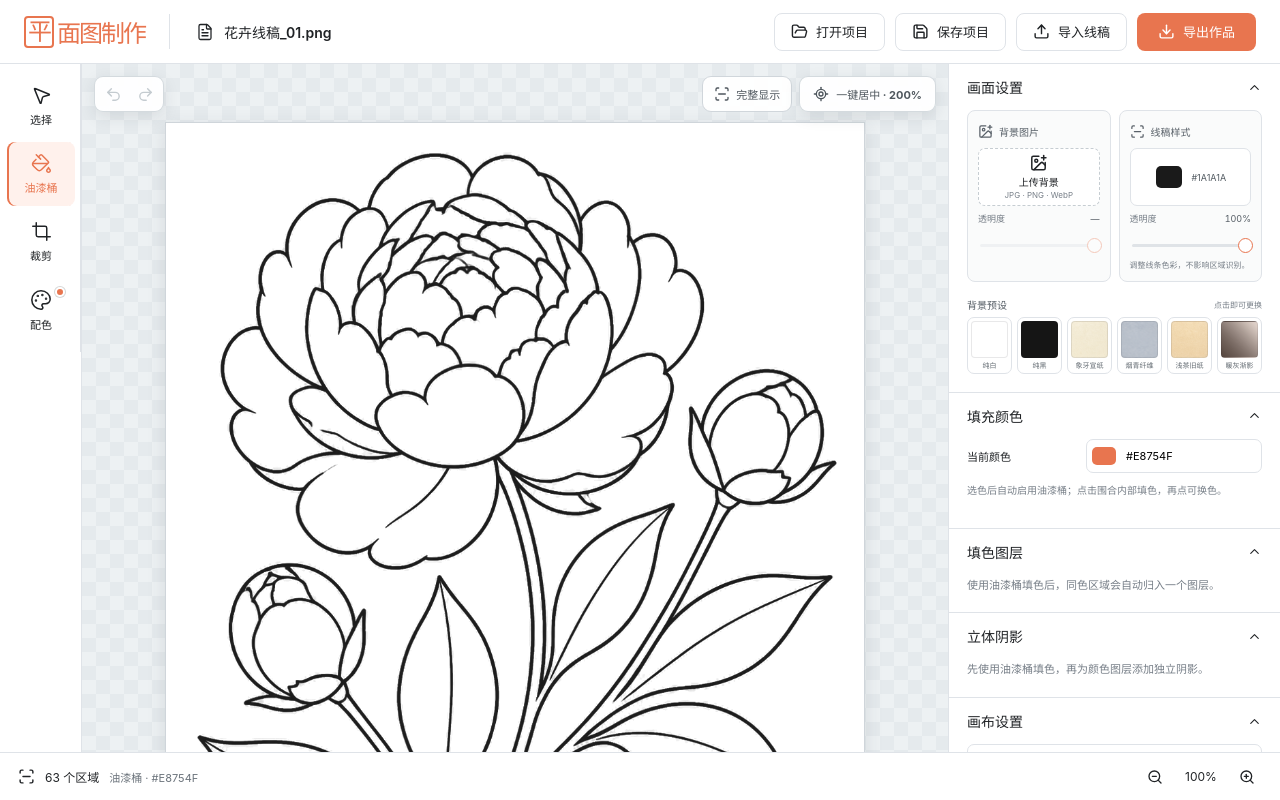
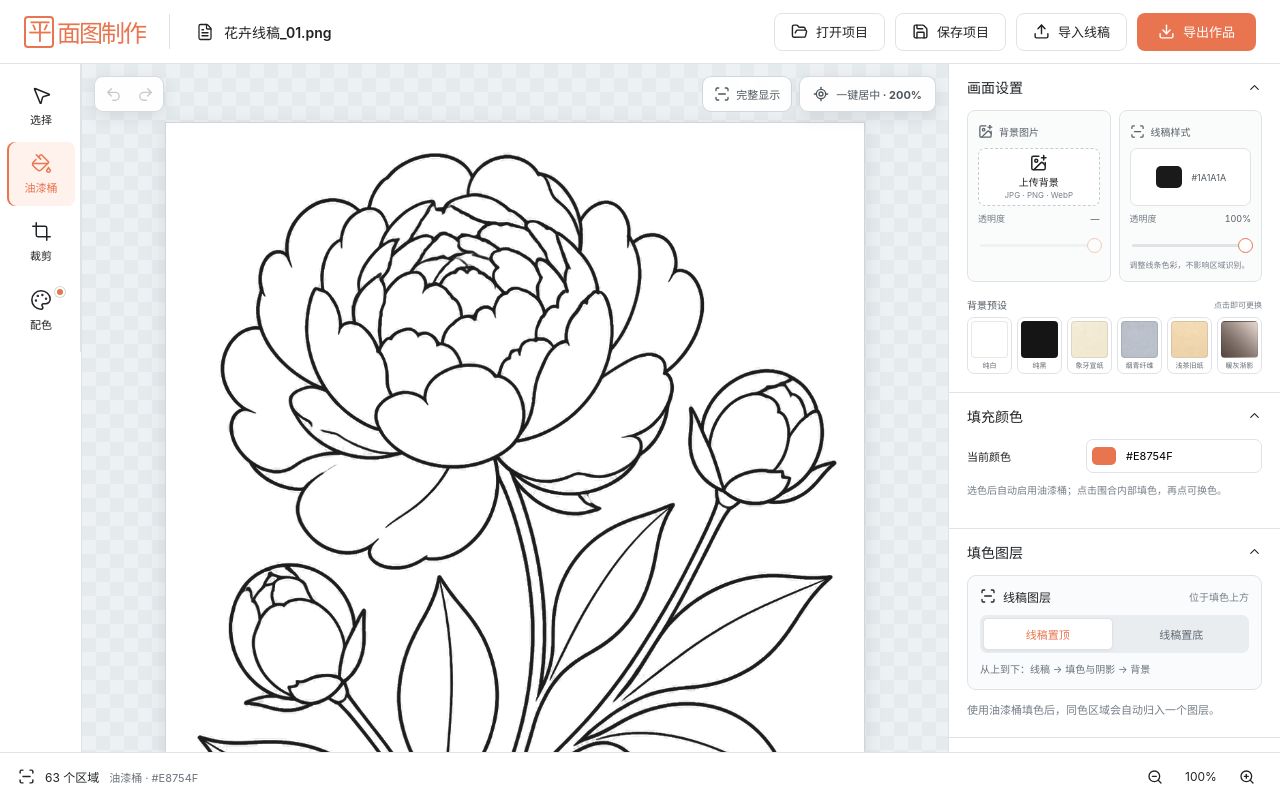
Before and after one commit to sange1022/floor-plan-maker, a React (Vite) app: page / in a window 1280 px wide. Built offline with nearby package versions, Linux system fonts and the light colour scheme.

Commit message:
Add line-art layer stacking controls for preview and export

```diff
--- a/src/App.jsx
+++ b/src/App.jsx
@@ -60,6 +60,7 @@ export default function App() {
   const [fillColor, setFillColor] = useState('#E8754F')
   const [lineColor, setLineColor] = useState('#1A1A1A')
   const [lineOpacity, setLineOpacity] = useState(100)
+  const [linePosition, setLinePosition] = useState('top')
   const [sensitivity, setSensitivity] = useState(54)
   const [gapSize, setGapSize] = useState(1)
   const [hoverPreview, setHoverPreview] = useState(true)
@@ -209,7 +210,7 @@ export default function App() {
       documentName,
       editor,
       settings: {
-        fillColor, lineColor, lineOpacity, sensitivity, gapSize, hoverPreview,
+        fillColor, lineColor, lineOpacity, linePosition, sensitivity, gapSize, hoverPreview,
         backgroundOpacity, fillLayerOpacities, fillLayerVisibility, fillLayerShadows,
       },
       background: background ? { name: backgroundName, data: imageToDataUrl(background) } : null,
@@ -239,6 +240,7 @@ export default function App() {
       setFillColor(normalizeHex(settings.fillColor) || '#E8754F')
       setLineColor(settings.lineColor || '#1A1A1A')
       setLineOpacity(settings.lineOpacity ?? 100)
+      setLinePosition(settings.linePosition === 'bottom' ? 'bottom' : 'top')
       setSensitivity(settings.sensitivity ?? 54)
       setGapSize(settings.gapSize ?? 1)
       setHoverPreview(settings.hoverPreview !== false)
@@ -381,6 +383,7 @@ export default function App() {
               busy={busy}
               lineColor={lineColor}
               lineOpacity={lineOpacity}
+              linePosition={linePosition}
               sensitivity={sensitivity}
               gapSize={gapSize}
               hoverPreview={hoverPreview}
@@ -428,6 +431,16 @@ export default function App() {
             </div> : null}
           </InspectorSection>
           <InspectorSection title={`填色图层${fillLayers.length ? ` (${fillLayers.length})` : ''}`}>
+            <div className="line-layer-order">
+              <div className="line-layer-heading"><ScanLine size={16} /><strong>线稿图层</strong><small>{linePosition === 'top' ? '位于填色上方' : '位于填色下方'}</small></div>
+              <div className="line-order-buttons" role="group" aria-label="线稿图层顺序">
+                {[{ value: 'top', label: '线稿置顶' }, { value: 'bottom', label: '线稿置底' }].map((item) => (
+                  <button key={item.value} type="button" aria-pressed={linePosition === item.value}
+                    onClick={() => { setLinePosition(item.value); setMessage(`${item.label}，填色和导出按新顺序显示`) }}>{item.label}</button>
+                ))}
+              </div>
+              <p className="line-stack-description">从上到下：{linePosition === 'top' ? '线稿 → 填色与阴影 → 背景' : '填色与阴影 → 线稿 → 背景'}</p>
+            </div>
             {fillLayers.length ? (
               <div className="fill-layer-list">
                 {fillLayers.map((layer) => {
--- a/src/components/EditorCanvas.jsx
+++ b/src/components/EditorCanvas.jsx
@@ -1,5 +1,6 @@
 import { forwardRef, useEffect, useImperativeHandle, useRef, useState } from 'react'
 import { analyzeRegions, countClosedRegions, createLineMask, fillClosedRegion, findClosedRegion, hexToRgb } from '../lib/canvasEngine'
+import { drawArtworkLayers } from '../lib/compositeLayers'
 
 const loadDataImage = (url) => new Promise((resolve, reject) => {
   const image = new Image()
@@ -36,7 +37,7 @@ const distributeByFactor = (range, slices, factor, addUp) => {
 
 const EditorCanvas = forwardRef(function EditorCanvas(
   {
-    source, tool, fillColor, busy, lineColor, lineOpacity, sensitivity, gapSize, hoverPreview, background, backgroundOpacity,
+    source, tool, fillColor, busy, lineColor, lineOpacity, linePosition = 'top', sensitivity, gapSize, hoverPreview, background, backgroundOpacity,
     fillLayerOpacities, fillLayerVisibility, fillLayerShadows, zoom, cropRequest, onRegions, onLayersChange, onMessage,
     onBusy, onCanvasSize, onCropApplied, onCropCancel, onHistoryChange,
   },
@@ -202,9 +203,7 @@ const EditorCanvas = forwardRef(function EditorCanvas(
       compositeContext.drawImage(engine.shadowLayerCanvas, 0, 0)
       compositeContext.restore()
     })
-    ctx.drawImage(engine.shadowCompositeCanvas, 0, 0)
     fillContext.putImageData(engine.displayFill, 0, 0)
-    ctx.drawImage(engine.fillCanvas, 0, 0)
 
     const lineContext = engine.lineCanvas.getContext('2d')
     const lineImage = lineContext.createImageData(canvas.width, canvas.height)
@@ -218,7 +217,7 @@ const EditorCanvas = forwardRef(function EditorCanvas(
     }
     lineContext.clearRect(0, 0, canvas.width, canvas.height)
     lineContext.putImageData(lineImage, 0, 0)
-    ctx.drawImage(engine.lineCanvas, 0, 0)
+    drawArtworkLayers(ctx, engine, linePosition)
   }
 
   const clearHover = () => {
@@ -352,7 +351,7 @@ const EditorCanvas = forwardRef(function EditorCanvas(
     })
   }, [cropRequest, tool])
 
-  useEffect(render, [background, backgroundOpacity, fillLayerOpacities, fillLayerVisibility, fillLayerShadows, lineColor, lineOpacity])
+  useEffect(render, [background, backgroundOpacity, fillLayerOpacities, fillLayerVisibility, fillLayerShadows, lineColor, lineOpacity, linePosition])
 
   useEffect(() => {
     lastHoverSeedRef.current = -1
@@ -459,9 +458,7 @@ const EditorCanvas = forwardRef(function EditorCanvas(
           naturalContext.drawImage(background, (engine.width - width) / 2, (engine.height - height) / 2, width, height)
           naturalContext.restore()
         }
-        if (engine.shadowCompositeCanvas) naturalContext.drawImage(engine.shadowCompositeCanvas, 0, 0)
-        naturalContext.drawImage(engine.fillCanvas, 0, 0)
-        naturalContext.drawImage(engine.lineCanvas, 0, 0)
+        drawArtworkLayers(naturalContext, engine, linePosition)
       }
       const output = document.createElement('canvas')
       output.width = engine.width * scale
--- /dev/null
+++ b/src/lib/compositeLayers.js
@@ -0,0 +1,9 @@
+// The background is drawn first by the caller. Use the same stack for preview and export.
+export function drawArtworkLayers(context, { lineCanvas, fillCanvas, shadowCompositeCanvas }, linePosition = 'top') {
+  const layers = linePosition === 'bottom'
+    ? [lineCanvas, shadowCompositeCanvas, fillCanvas]
+    : [shadowCompositeCanvas, fillCanvas, lineCanvas]
+  for (const layer of layers) {
+    if (layer) context.drawImage(layer, 0, 0)
+  }
+}
--- a/src/styles.css
+++ b/src/styles.css
@@ -52,6 +52,15 @@ button { color: inherit; }
 .fill-hover-overlay { position: absolute; inset: 0; width: 100%; height: 100%; pointer-events: none; }
 .fill-visibility-notice { display: grid; gap: 8px; border: 1px solid #e5c68d; border-radius: 8px; padding: 10px; background: #fff9eb; color: #755222; font-size: 12px; line-height: 1.6; }
 .fill-visibility-notice button { border: 1px solid #dec28c; border-radius: 6px; padding: 7px; background: #fff; color: inherit; cursor: pointer; }
+.line-layer-order { margin-bottom: 12px; padding: 12px; border: 1px solid var(--border); border-radius: 9px; background: #fafbfc; }
+.line-layer-heading { display: flex; align-items: center; gap: 7px; font-size: 12px; }
+.line-layer-heading strong { font-weight: 600; }
+.line-layer-heading small { margin-left: auto; font-size: 10px; color: var(--muted); }
+.line-order-buttons { display: grid; grid-template-columns: 1fr 1fr; gap: 4px; margin-top: 10px; border-radius: 7px; padding: 3px; background: #e9edf0; }
+.line-order-buttons button { border: 1px solid transparent; border-radius: 5px; padding: 7px 4px; background: transparent; color: #616972; font-size: 11px; cursor: pointer; }
+.line-order-buttons button[aria-pressed="true"] { background: #fff; border-color: #dfe3e8; color: var(--accent); font-weight: 600; box-shadow: 0 1px 3px rgba(0,0,0,.05); }
+.line-order-buttons button:focus-visible { outline: 2px solid var(--accent); outline-offset: 1px; }
+.line-stack-description { margin: 8px 0 0; font-size: 10px; color: #67717b; line-height: 1.6; }
 .color-input-error { color: #b24232; }
 .active-tool-status { font-size: 11px; color: #6c747c; }
 button.layer-swatch { cursor: pointer; padding: 0; flex-shrink: 0; }
```
